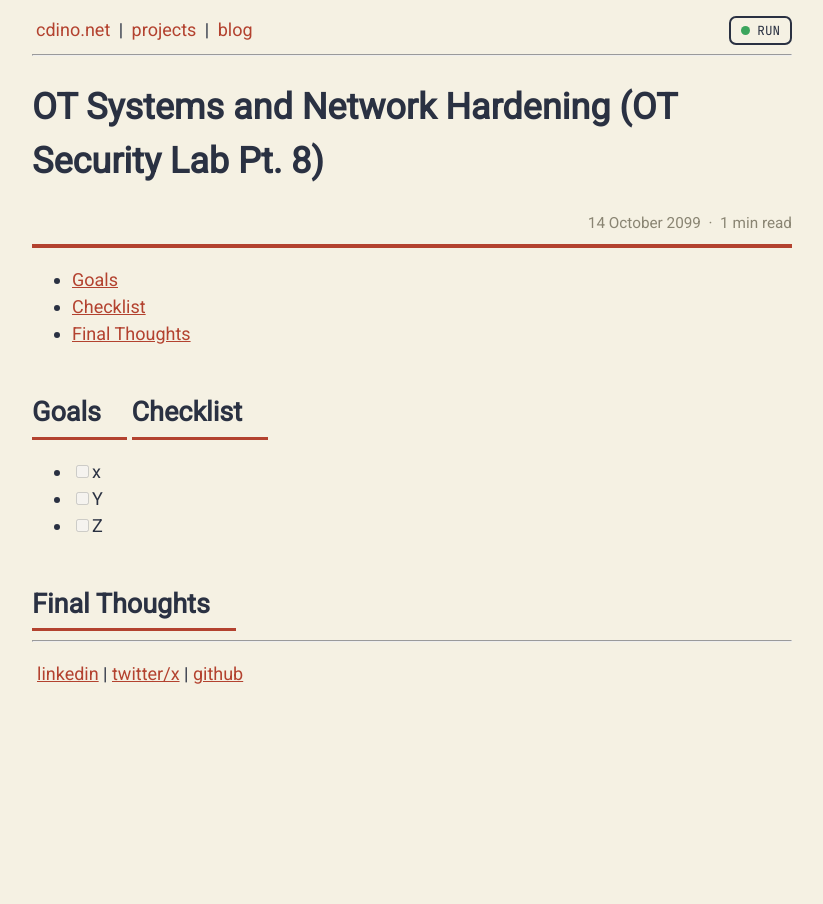
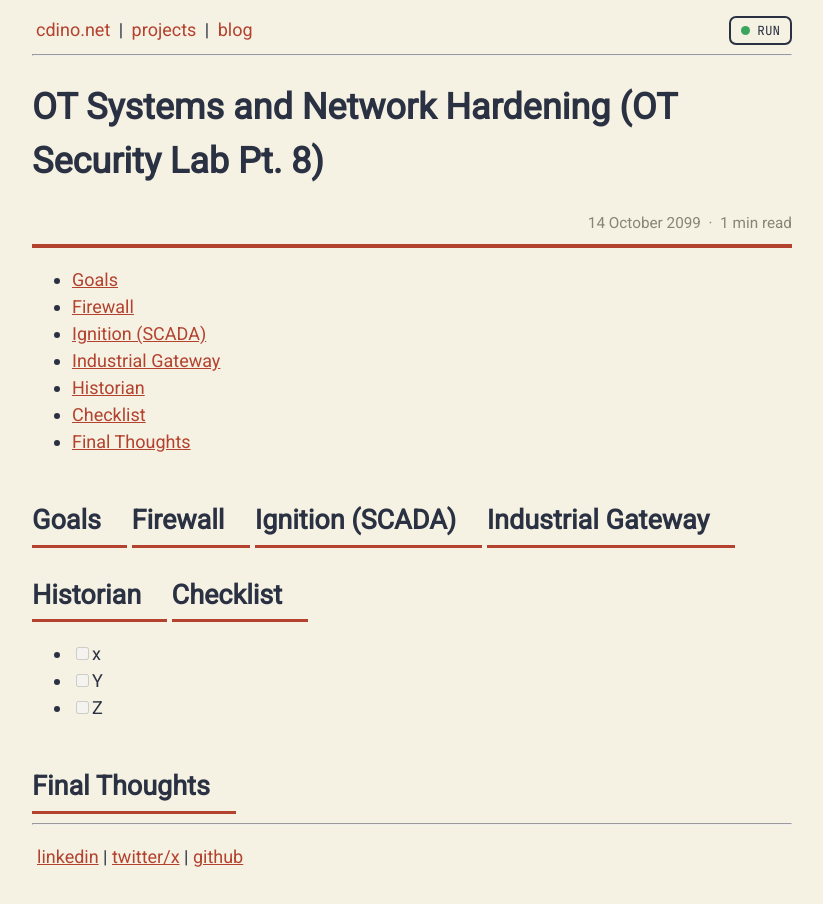
Before and after one commit to chrisdinozzi/chrisdinozzi.github.io, a Jekyll site: the page built from _posts/2026-10-14-ot-lab-hardening-systems-and-network.md, in a window 1280 px wide. Shown: the whole page, without its empty margins (228-1051 px from the left). Built offline with Jekyll 4.4.1, drawn with Linux system fonts in a browser that asks for light colours.

Commit message:
publish it impl

```diff
--- a/_posts/2026-10-14-ot-lab-hardening-systems-and-network.md
+++ b/_posts/2026-10-14-ot-lab-hardening-systems-and-network.md
@@ -7,10 +7,24 @@ description: "TODO"
 ---
 
 - [Goals](#goals)
+- [Firewall](#firewall)
+- [Ignition (SCADA)](#ignition-scada)
+- [Industrial Gateway](#industrial-gateway)
+- [Historian](#historian)
 - [Checklist](#checklist)
 - [Final Thoughts](#final-thoughts)
 
 ## Goals
+
+## Firewall
+
+## Ignition (SCADA)
+
+## Industrial Gateway
+
+## Historian
+
+
 
 ## Checklist
 - [ ] x
```
Also changed, not shown: _posts/2026-09-09-ot-lab-build-it.md (+1 -1 lines), _posts/2026-09-16-ot-lab-opc-ua-scanner.md (+1 -1 lines).
